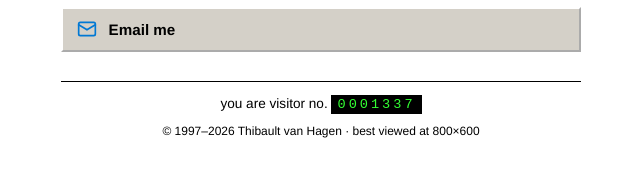
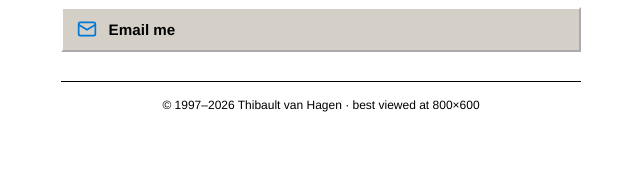
Before and after one commit to ThibaultvanHagen/ThvH-links, a plain HTML site: page index.html in a window 1280 px wide. Shown: the part 508-684 px from the top of the page, without its empty margins (319-959 px from the left). Drawn offline with Linux system fonts and the light colour scheme.

Commit message:
fix: remove fake visitor counter

```diff
--- a/index.html
+++ b/index.html
@@ -105,18 +105,6 @@
       border-top: 1px solid #000;
       margin: 1.8rem 0 0.9rem;
     }
-    .counter {
-      text-align: center;
-      font-size: 0.85rem;
-      margin: 0 0 0.6rem;
-    }
-    .counter span {
-      background: #000;
-      color: #33ff33;
-      font-family: 'Courier New', Courier, monospace;
-      padding: 2px 6px;
-      letter-spacing: 3px;
-    }
     footer {
       text-align: center;
       font-size: 0.75rem;
@@ -163,7 +151,6 @@
       </a>
     </nav>
     <hr>
-    <p class="counter">you are visitor no. <span>0001337</span></p>
     <footer>
       © 1997–2026 Thibault van Hagen · best viewed at 800×600
     </footer>
```
